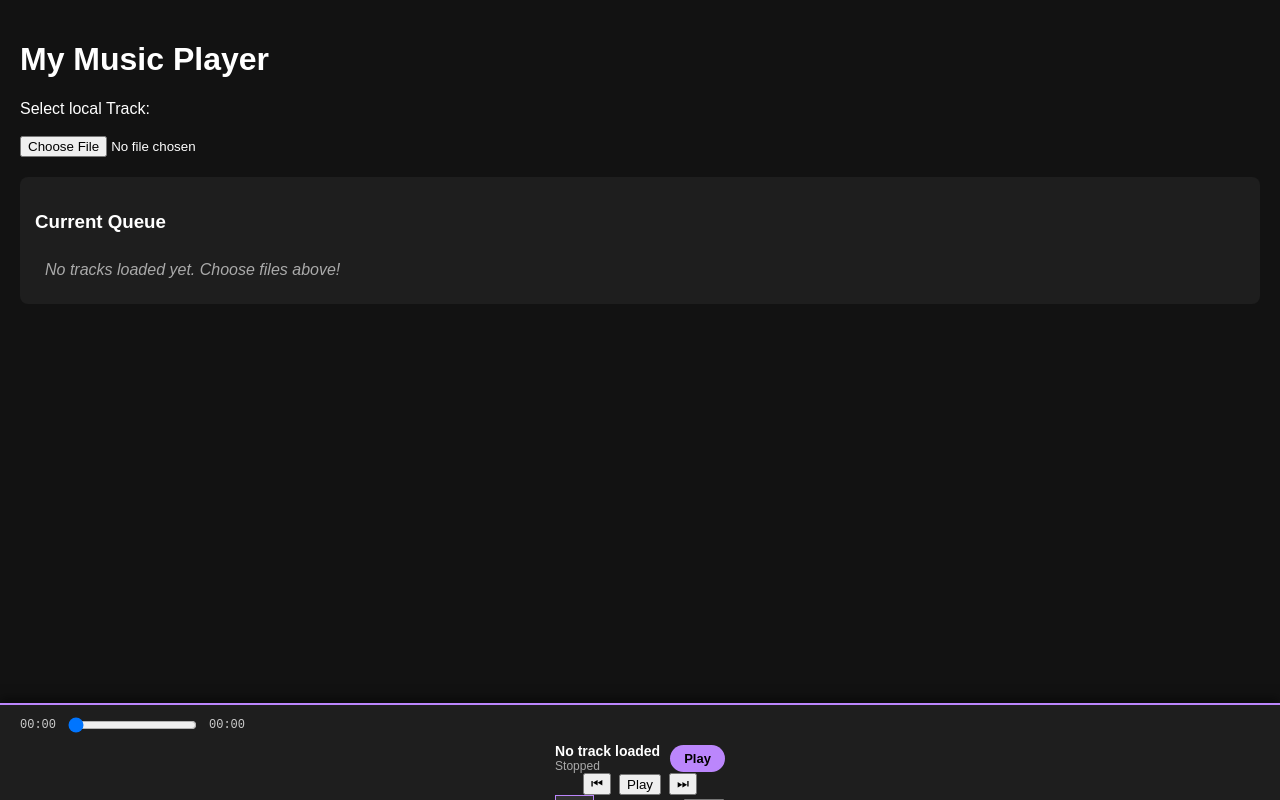
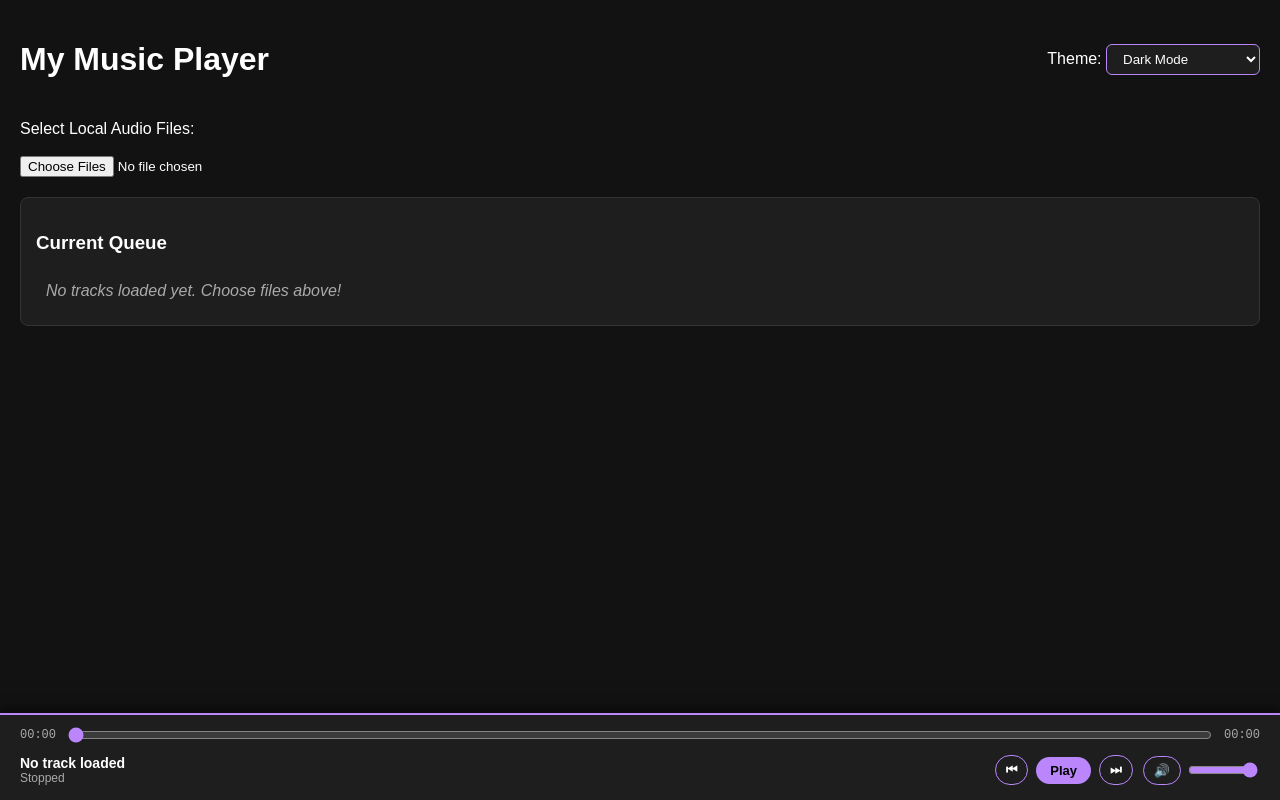
Before and after one commit to Daniel-S-ianes/Music-player-application, a plain HTML site: page index.html in a window 1280 px wide. Drawn offline with Linux system fonts and the light colour scheme.

Commit message:
Iteration 3: Complete basic Music player with customization and local storgae settings

```diff
--- a/index.html
+++ b/index.html
@@ -5,22 +5,77 @@
     <meta name="viewport" content="width=device-width, initial-scale=1.0">
     <title>Music Player</title>
     <style>
+        /* CSS Variables for Dynamic Themes */
+        :root {
+            --bg-color: #121212;
+            --panel-bg: #1e1e1e;
+            --text-color: #ffffff;
+            --subtext-color: #aaa;
+            --accent-color: #bb86fc;
+            --hover-bg: #2a2a2a;
+            --active-bg: #2d2438;
+            --border-color: #333;
+        }
+
+        /* Light Theme Tokens */
+        [data-theme="light"] {
+            --bg-color: #f4f4f9;
+            --panel-bg: #ffffff;
+            --text-color: #121212;
+            --subtext-color: #555555;
+            --accent-color: #6200ee;
+            --hover-bg: #e0e0e0;
+            --active-bg: #e8def8;
+            --border-color: #cccccc;
+        }
+
+        /* Cyberpunk / Neon Theme Tokens */
+        [data-theme="neon"] {
+            --bg-color: #0d0221;
+            --panel-bg: #0f0826;
+            --text-color: #00f5d4;
+            --subtext-color: #7b2cbf;
+            --accent-color: #f72585;
+            --hover-bg: #240046;
+            --active-bg: #3c096c;
+            --border-color: #f72585;
+        }
+
         body {
-                background-color: #121212;
-                color: #ffffff;
+            background-color: var(--bg-color);
+            color: var(--text-color);
             font-family: Arial, sans-serif;
             margin: 0;
             padding: 20px;
             padding-bottom: 160px;
+            transition: background-color 0.3s, color 0.3s;
         }
 
+        .header-container {
+            display: flex;
+            justify-content: space-between;
+            align-items: center;
+            margin-bottom: 20px;
+        }
+
+        .theme-select {
+            background-color: var(--panel-bg);
+            color: var(--text-color);
+            border: 1px solid var(--accent-color);
+            padding: 6px 12px;
+            border-radius: 6px;
+            cursor: pointer;
+        }
+
+        /* Playlist Section */
         .playlist-container {
             margin-top: 20px;
-            background-color: #1e1e1e;
+            background-color: var(--panel-bg);
             border-radius: 8px;
             padding: 15px;
             max-height: 250px;
             overflow-y: auto;
+            border: 1px solid var(--border-color);
         }
 
         .playlist {
@@ -31,7 +86,7 @@
 
         .playlist-item {
             padding: 10px;
-            border-bottom: 1px solid #333;
+            border-bottom: 1px solid var(--border-color);
             cursor: pointer;
             display: flex;
             justify-content: space-between;
@@ -39,36 +94,35 @@
         }
 
         .playlist-item:hover {
-            background-color: #2a2a2a;
+            background-color: var(--hover-bg);
         }
 
         .playlist-item.active {
-            color: #bb86fc;
+            color: var(--accent-color);
             font-weight: bold;
-            background-color: #2d2438;
+            background-color: var(--active-bg);
         }
-            /*sticky player bar*/
+
+        /* Sticky Mini-Player Bar */
         .mini-player {
             position: fixed;
             bottom: 0;
             left: 0;
             right: 0;
-            height: 70px;
-            background-color: #1e1e1e;
+            background-color: var(--panel-bg);
             display: flex;
             flex-direction: column;
-            align-items: center;
-            justify-content: space-between;
             padding: 10px 20px 15px 20px;
-            border-top: 2px solid #bb86fc;
+            border-top: 2px solid var(--accent-color);
             box-shadow: 0 -4px 10px rgba(0,0,0,0.5);
+            transition: background-color 0.3s;
         }
 
         .player-controls {
             display: flex;
             align-items: center;
             justify-content: space-between;
-                margin-top: 8px;
+            margin-top: 10px;
             gap: 10px;
         }
 
@@ -76,18 +130,23 @@
             display: flex;
             flex-direction: column;
             flex-grow: 1;
+            overflow: hidden;
         }
 
         .track-title {
             font-weight: bold;
             font-size: 14px;
+            white-space: nowrap;
+            overflow: hidden;
+            text-overflow: ellipsis;
         }
 
         .track-status {
             font-size: 12px;
-                color: #aaa;
+            color: var(--subtext-color);
         }
 
+        /* Seek Bar & Time Container */
         .progress-container {
             display: flex;
             align-items: center;
@@ -97,26 +156,20 @@
 
         .seek-bar {
             flex-grow: 1;
-                accent-color: #bb86fc;
+            accent-color: var(--accent-color);
             cursor: pointer;
         }
 
         .time-display {
             font-size: 12px;
-                color: #ccc;
+            color: var(--subtext-color);
             font-family: monospace;
         }
 
-            .controls-center {
+        .controls-center, .controls-right {
             display: flex;
             align-items: center;
             gap: 8px;
-            }
-
-            .controls-right {
-                display: flex;
-                align-items: center;
-                gap: 10px;
         }
 
         .volume-container {
@@ -127,12 +180,12 @@
 
         .volume-slider {
             width: 70px;
-                accent-color: #bb86fc;
+            accent-color: var(--accent-color);
             cursor: pointer;
         }
 
-            .play-btn {
-                background-color: #bb86fc;
+        .btn {
+            background-color: var(--accent-color);
             border: none;
             color: #000;
             padding: 6px 14px;
@@ -142,32 +195,45 @@
             font-size: 13px;
         }
 
-            .mute-btn {
-                background-color: #333;
-                color: #fff;
-                border: 1px solid #bb86fc;
+        .btn-secondary {
+            background-color: var(--panel-bg);
+            color: var(--text-color);
+            border: 1px solid var(--accent-color);
             padding: 6px 10px;
         }
     </style>
 </head>
 <body>
+
+    <div class="header-container">
         <h1>My Music Player</h1>
+        <div>
+            <label for="themeSelect">Theme: </label>
+            <select id="themeSelect" class="theme-select">
+                <option value="dark">Dark Mode</option>
+                <option value="light">Light Mode</option>
+                <option value="neon">Neon / Cyberpunk</option>
+            </select>
+        </div>
+    </div>
 
-        <!--file selector-->
-        <label for="audioInput">Select local Track:</label><br><br>
-        <input type="file" id="audioInput" accept="audio/*">
+    <!-- File Selector -->
+    <label for="audioInput">Select Local Audio Files:</label><br><br>
+    <input type="file" id="audioInput" accept="audio/*" multiple>
 
+    <!-- Playlist Queue View -->
     <div class="playlist-container">
         <h3>Current Queue</h3>
         <ul id="playlist" class="playlist">
-                 <li style="color: #aaa; font-style: italic; padding: 10px;">No tracks loaded yet. Choose files above!</li>
+            <li style="color: var(--subtext-color); font-style: italic; padding: 10px;">No tracks loaded yet. Choose files above!</li>
         </ul>
     </div>
-        <!--Miniplayer bar bottom-->
+
+    <!-- Sticky Mini-Player Bar -->
     <div class="mini-player">
         <div class="progress-container">
             <span class="time-display" id="currentTime">00:00</span>
-                <input type="range" id="seekbar" class="seekbar" value="0" min="0" steps="1">
+            <input type="range" id="seekBar" class="seek-bar" value="0" min="0" step="1">
             <span class="time-display" id="durationTime">00:00</span>
         </div>
 
@@ -175,8 +241,6 @@
             <div class="track-info">
                 <span class="track-title" id="trackTitle">No track loaded</span>
                 <span class="track-status" id="trackStatus">Stopped</span>
-                </div>
-                <button class="play-btn" id="playBtn">Play</button>
             </div>
 
             <div class="controls-center">
@@ -187,20 +251,15 @@
 
             <div class="controls-right">
                 <div class="volume-container">
-                    <button class="btn mute-btn" id="muteBtn">🔊</button>
+                    <button class="btn btn-secondary" id="muteBtn">🔊</button>
                     <input type="range" id="volumeSlider" class="volume-slider" min="0" max="1" step="0.05" value="1">
-                </div>
-
-                <!-- Main Action Button -->
-                <button class="btn" id="playBtn">Play</button>
                 </div>
             </div>
         </div>
     </div>
-        <!--hidden audio elements-->
+
     <audio id="audioElement"></audio>
 
-        <script src="main.js"></script>
-
+    <script src="script.js"></script>
 </body>
 </html>
```
Also changed, not shown: main.js (+38 -16 lines). Lines whose indentation alone changed are shown as unchanged.
